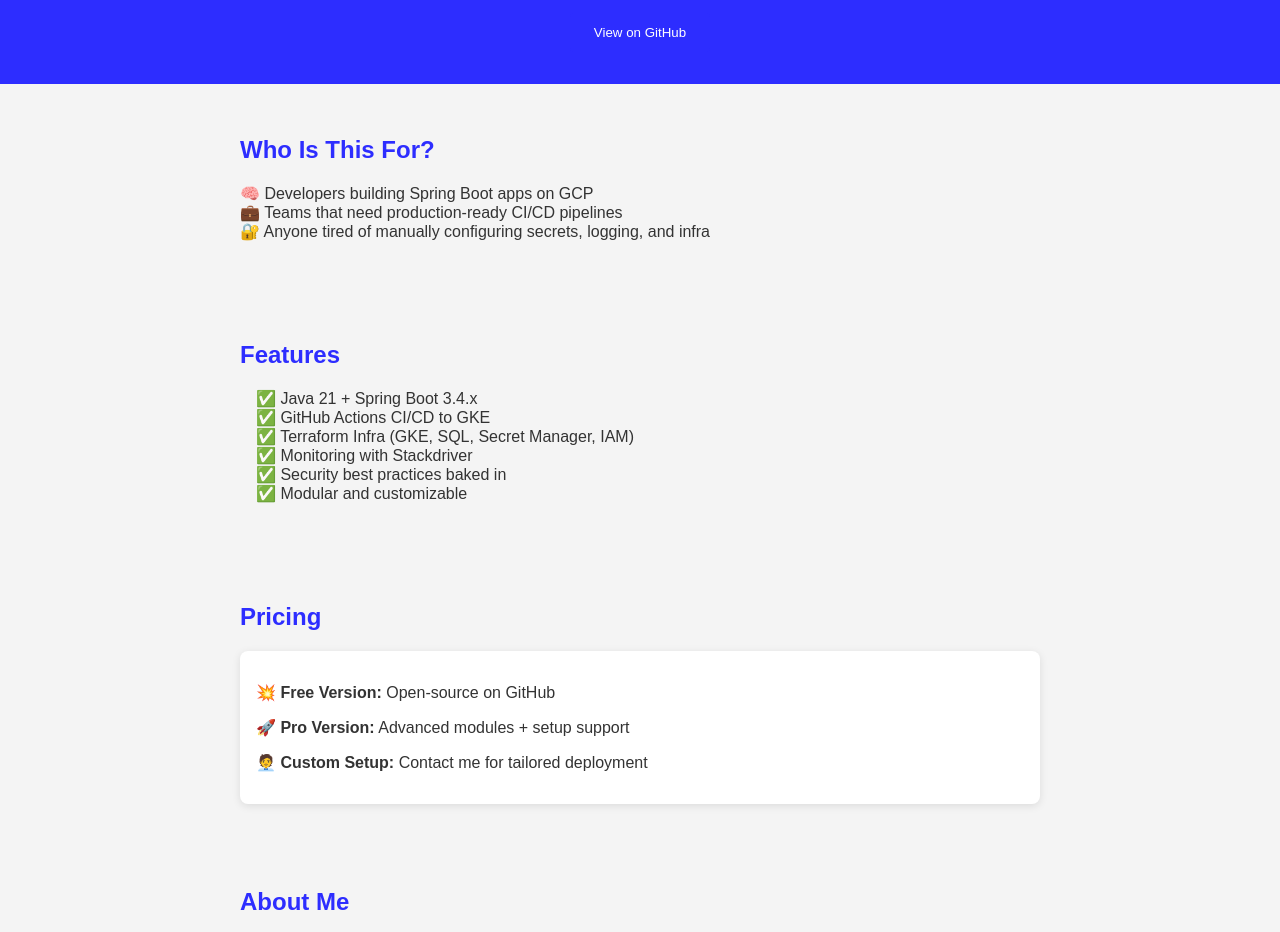
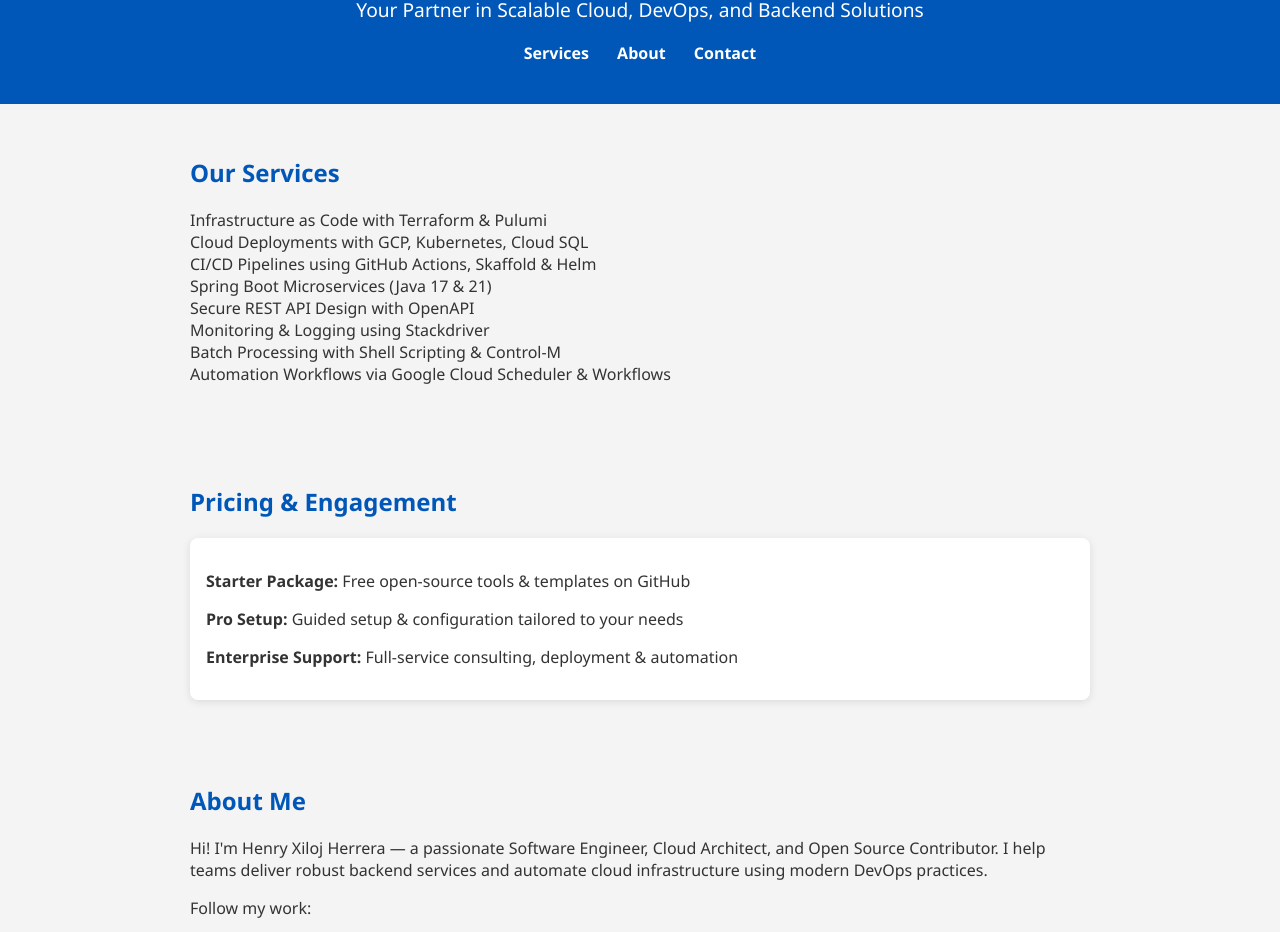
Before and after one commit to HenryXiloj/starter-contact, a plain HTML site: page index.html in a window 1280 px wide. Shown: the part 113-1045 px from the top of the page. Drawn offline with Linux system fonts and the light colour scheme.

Commit message:
Update index.html

```diff
--- a/index.html
+++ b/index.html
@@ -3,65 +3,73 @@
 <head>
   <meta charset="UTF-8">
   <meta name="viewport" content="width=device-width, initial-scale=1.0">
-  <title>Spring Boot GCP Starter Kit</title>
+  <title>Cloud DevXperts - Cloud & DevOps Solutions</title>
   <style>
-    body { font-family: Arial, sans-serif; margin: 0; padding: 0; background: #f4f4f4; color: #333; }
-    header { background: #2d2dff; color: white; padding: 2rem 1rem; text-align: center; }
-    header h1 { margin: 0; font-size: 2.5rem; }
+    body { font-family: 'Segoe UI', sans-serif; margin: 0; padding: 0; background: #f4f4f4; color: #333; }
+    header { background: #0057b8; color: white; padding: 2.5rem 1rem; text-align: center; }
+    header h1 { font-size: 2.8rem; margin: 0; }
     header p { font-size: 1.2rem; margin-top: 0.5rem; }
-    .section { padding: 2rem 1rem; max-width: 800px; margin: auto; }
-    .section h2 { color: #2d2dff; }
-    ul { list-style: none; padding-left: 1rem; }
-    ul li::before { content: "✅ "; color: green; }
-    .pricing { background: #fff; border-radius: 8px; padding: 1rem; margin-top: 1rem; box-shadow: 0 2px 8px rgba(0,0,0,0.1); }
+
+    nav a { margin: 0 12px; color: white; text-decoration: none; font-weight: bold; }
+
+    .section { padding: 2rem 1rem; max-width: 900px; margin: auto; }
+    .section h2 { color: #0057b8; }
+
+    .features ul { list-style: none; padding-left: 0; }
+    .features li::before { content: \"🚀 \"; margin-right: 5px; }
+
+    .pricing { background: white; padding: 1rem; border-radius: 8px; box-shadow: 0 2px 8px rgba(0,0,0,0.1); }
+
     .contact-form { background: white; padding: 1rem; border-radius: 8px; box-shadow: 0 2px 8px rgba(0,0,0,0.1); }
-    input, textarea { width: 100%; padding: 0.5rem; margin: 0.5rem 0; border-radius: 4px; border: 1px solid #ccc; }
-    button { background: #2d2dff; color: white; padding: 0.75rem 1.5rem; border: none; border-radius: 4px; cursor: pointer; }
+    input, textarea { width: 100%; padding: 0.75rem; margin: 0.5rem 0; border-radius: 4px; border: 1px solid #ccc; }
+    button { background: #0057b8; color: white; padding: 0.75rem 1.5rem; border: none; border-radius: 4px; cursor: pointer; }
+    button:hover { background: #0044a5; }
+
     footer { text-align: center; padding: 1rem; background: #222; color: white; margin-top: 2rem; }
-    a { color: #2d2dff; text-decoration: none; }
+    a { color: #0057b8; text-decoration: none; }
   </style>
 </head>
 <body>
 
   <header>
-    <h1>Spring Boot + GCP Starter Kit</h1>
-    <p>Deploy Secure Spring Boot Apps to GCP in Minutes</p>
-    <a href="https://github.com/HenryXiloj" target="_blank">
-      <button>View on GitHub</button>
-    </a>
+    <h1>Cloud DevXperts</h1>
+    <p>Your Partner in Scalable Cloud, DevOps, and Backend Solutions</p>
+    <nav>
+      <a href="#services">Services</a>
+      <a href="#about">About</a>
+      <a href="#contact">Contact</a>
+    </nav>
   </header>
 
-  <section class="section">
-    <h2>Who Is This For?</h2>
-    <p>🧠 Developers building Spring Boot apps on GCP<br>
-    💼 Teams that need production-ready CI/CD pipelines<br>
-    🔐 Anyone tired of manually configuring secrets, logging, and infra</p>
-  </section>
-
-  <section class="section">
-    <h2>Features</h2>
-    <ul>
-      <li>Java 21 + Spring Boot 3.4.x</li>
-      <li>GitHub Actions CI/CD to GKE</li>
-      <li>Terraform Infra (GKE, SQL, Secret Manager, IAM)</li>
-      <li>Monitoring with Stackdriver</li>
-      <li>Security best practices baked in</li>
-      <li>Modular and customizable</li>
-    </ul>
-  </section>
-
-  <section class="section">
-    <h2>Pricing</h2>
-    <div class="pricing">
-      <p><strong>💥 Free Version:</strong> Open-source on GitHub</p>
-      <p><strong>🚀 Pro Version:</strong> Advanced modules + setup support</p>
-      <p><strong>🧑‍💼 Custom Setup:</strong> Contact me for tailored deployment</p>
+  <section class="section" id="services">
+    <h2>Our Services</h2>
+    <div class="features">
+      <ul>
+        <li>Infrastructure as Code with Terraform & Pulumi</li>
+        <li>Cloud Deployments with GCP, Kubernetes, Cloud SQL</li>
+        <li>CI/CD Pipelines using GitHub Actions, Skaffold & Helm</li>
+        <li>Spring Boot Microservices (Java 17 & 21)</li>
+        <li>Secure REST API Design with OpenAPI</li>
+        <li>Monitoring & Logging using Stackdriver</li>
+        <li>Batch Processing with Shell Scripting & Control-M</li>
+        <li>Automation Workflows via Google Cloud Scheduler & Workflows</li>
+      </ul>
     </div>
   </section>
 
-  <section class="section">
+  <section class="section" id="pricing">
+    <h2>Pricing & Engagement</h2>
+    <div class="pricing">
+      <p><strong>Starter Package:</strong> Free open-source tools & templates on GitHub</p>
+      <p><strong>Pro Setup:</strong> Guided setup & configuration tailored to your needs</p>
+      <p><strong>Enterprise Support:</strong> Full-service consulting, deployment & automation</p>
+    </div>
+  </section>
+
+  <section class="section" id="about">
     <h2>About Me</h2>
-    <p>Henry Xiloj Herrera – Cloud Engineer | Open Source Contributor | Blogger</p>
+    <p>Hi! I'm Henry Xiloj Herrera — a passionate Software Engineer, Cloud Architect, and Open Source Contributor. I help teams deliver robust backend services and automate cloud infrastructure using modern DevOps practices.</p>
+    <p>Follow my work:</p>
     <p>
       <a href="https://github.com/HenryXiloj" target="_blank">GitHub</a> |
       <a href="https://jarmx.blogspot.com" target="_blank">Blog</a> |
@@ -69,7 +77,7 @@
     </p>
   </section>
 
-  <section class="section">
+  <section class="section" id="contact">
     <h2>Contact Me</h2>
     <form class="contact-form" action="https://formspree.io/f/xwplnnpl" method="POST">
       <input type="text" name="name" placeholder="Your Name" required>
@@ -80,7 +88,7 @@
   </section>
 
   <footer>
-    <p>© 2025 Henry Xiloj Herrera · Built with ❤️</p>
+    <p>© 2025 Cloud DevXperts · Crafted by Henry Xiloj Herrera</p>
   </footer>
 
 </body>
```
